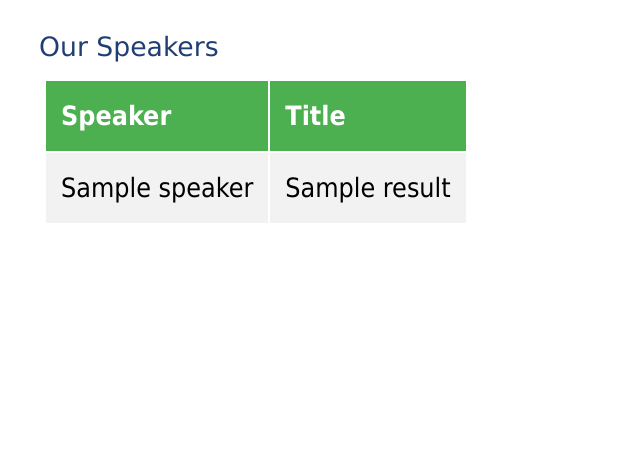
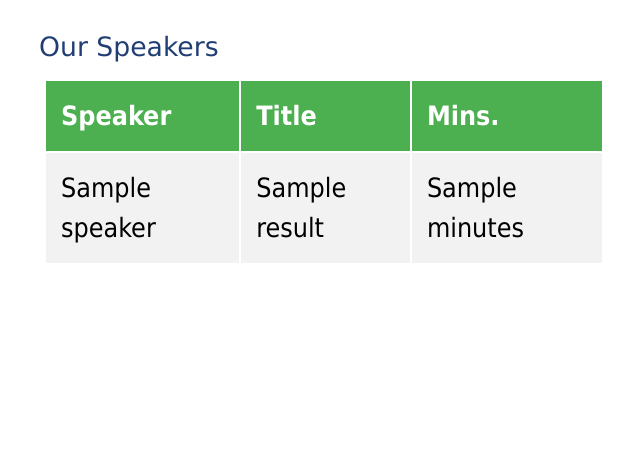
Before and after one commit to jzohrab/DbMigrator_Demo, a Flask app: template flaskapp/templates/index.html in a window 1280 px wide. Shown: the top 462 px of the page, without its empty margins (316-956 px from the left). Run offline with Flask 2, Linux system fonts and the light colour scheme; the template is opened without the code that fills it: most values are stand-ins (such as "Sample title", 1, 10 or a date in 2020).

Commit message:
Add data to flask app.

```diff
--- a/flaskapp/templates/index.html
+++ b/flaskapp/templates/index.html
@@ -16,12 +16,13 @@
 
 	<table>
 	  <tr>
-	    <th>Speaker</th><th>Title</th>
+	    <th>Speaker</th><th>Title</th><th>Mins.</th>
 	  </tr>
 	  {% for t in result %}
 	  <tr>
             <td> {{ t.speaker }} </th>
             <td> {{ t.title }} </td>
+	    <td> {{ t.minutes }} </td>
 	  </tr>
 	  {% endfor %}
 	</table>
```
